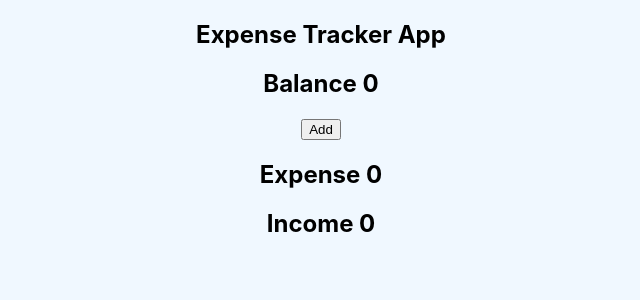
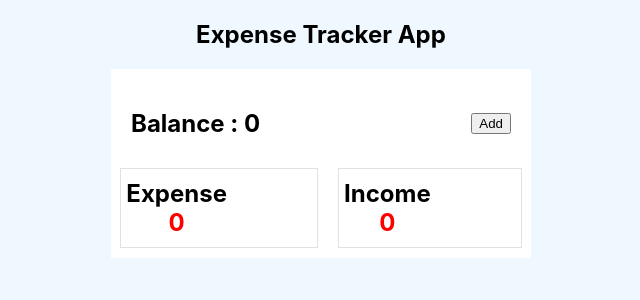
Before and after one commit to behzadiv/Expense-Tracker-App, a React (Create React App) app: page / in a window 1280 px wide. Shown: the top 300 px of the page, without its empty margins (319-959 px from the left). Built offline with nearby package versions, Linux system fonts and the light colour scheme; the HTML template or start-up script is replaced by a standard one.

Commit message:
expense styles added

```diff
--- a/src/App.css
+++ b/src/App.css
@@ -2,3 +2,35 @@ body {
   text-align: center;
   background-color: aliceblue;
 }
+.container{
+  background-color: white;
+  width: 25rem;
+  margin: 10px auto;
+  padding: 10px;
+  display: flex;
+  flex-direction: column;
+}
+.topSection{
+  display: flex;
+  justify-content: space-between;
+  align-items: center;
+  padding: 10px;
+
+}
+.bottomSection{
+  display: flex;
+  justify-content: center;
+  align-items: flex-start;
+
+}
+.bottomSection h2{
+  border: 1px solid #e1e1e1;
+  display: flex;
+  flex-direction: column;
+  margin: 0px 10px;
+  padding: 10px 90px 10px 5px;
+
+}
+.bottomSection span{
+  color: red;
+}
--- a/src/components/ExpenseApp.jsx
+++ b/src/components/ExpenseApp.jsx
@@ -5,12 +5,12 @@ const ExpenseApp = () => {
     const[income,setIncome]=useState(0)
     const[expense,setExpense]=useState(0)
     return (
-        <section>
-            <div>
-                <h2>Balance <span>{income - expense}</span></h2>
+        <section className="container">
+            <div className="topSection">
+                <h2>Balance : <span>{income - expense}</span></h2>
                 <button>Add</button>
             </div>
-            <div>
+            <div className="bottomSection">
                 <h2>Expense <span>{expense}</span></h2>
                 <h2>Income <span>{income}</span></h2>
             </div>
```
